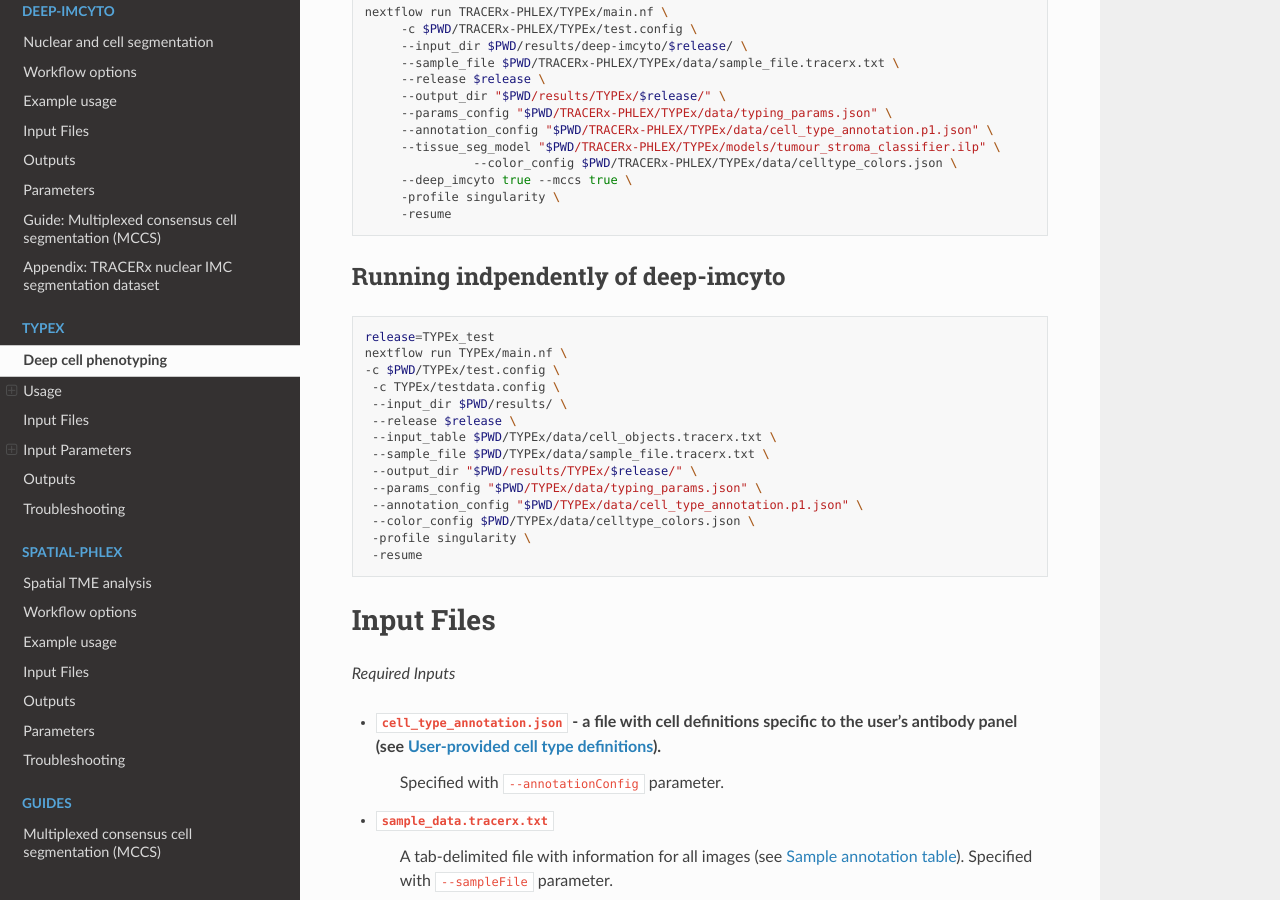
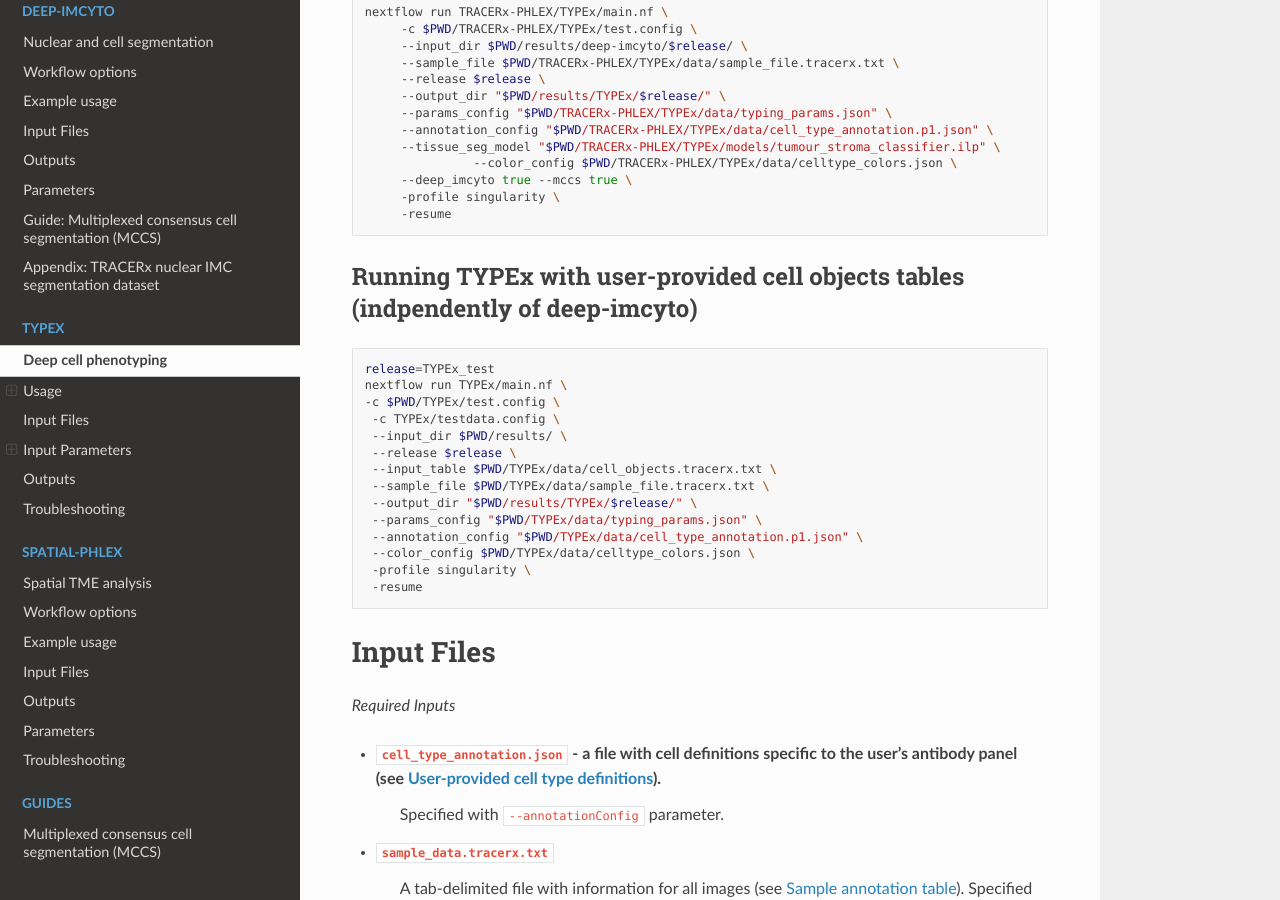
Before and after one commit to FrancisCrickInstitute/TRACERx-PHLEX, a Sphinx documentation site: the page built from docs/source/TYPEx.rst, in a window 1280 px wide and 900 px high, scrolled down 862 px. Built offline with Sphinx 7.4.7 and the Read the Docs theme 2.0.0, drawn with Linux system fonts in a browser that asks for light colours.

Commit message:
Update TYPEx.rst

```diff
--- a/docs/source/TYPEx.rst
+++ b/docs/source/TYPEx.rst
@@ -47,7 +47,7 @@ Running on input generated with deep-imcyto
         -profile singularity \
         -resume
 
-Running indpendently of deep-imcyto
+Running TYPEx with user-provided cell objects tables (indpendently of deep-imcyto)
 --------------
 
 .. code-block:: bash
```
